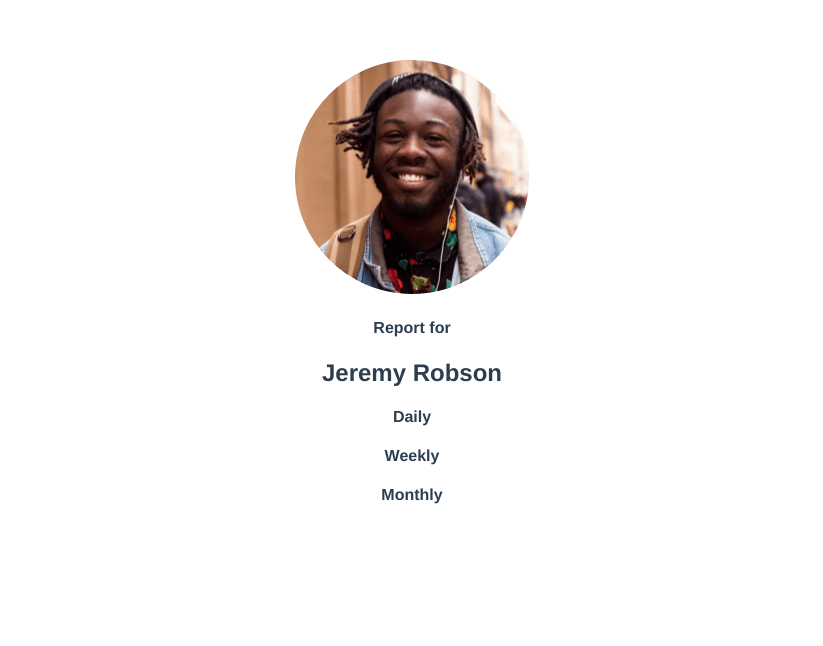
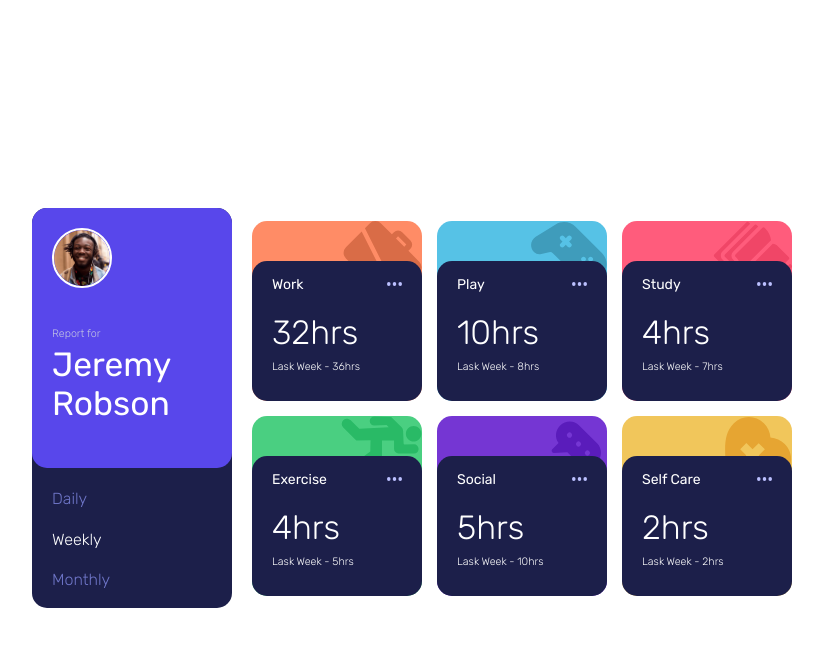
Before and after one commit to Daveamegs/time_tracking_dashboard, a Vue app: page / in a window 1280 px wide. Shown: the top 646 px of the page, without its empty margins (228-1051 px from the left). Built offline with nearby package versions, Linux system fonts and the light colour scheme.

Commit message:
html and css implementation

```diff
--- a/src/App.vue
+++ b/src/App.vue
@@ -1,27 +1,50 @@
 <template>
   <main id="main">
     <ProfileBoard />
+    <TrackBoard />
   </main>
 </template>
 
 <script>
 import ProfileBoard from './components/ProfileBoard.vue'
+import TrackBoard from './components/TrackBoard.vue'
 
 export default {
   name: 'App',
   components: {
-    ProfileBoard
+    ProfileBoard,
+    TrackBoard
   }
 }
 </script>
 
 <style lang="scss">
-#app {
-  font-family: Avenir, Helvetica, Arial, sans-serif;
+@import url('https://fonts.googleapis.com/css2?family=Rubik:wght@300;400;500&display=swap');
+
+
+*{
+  box-sizing: border-box;
+  // margin: 0;
+  // padding: 0;
+}
+#main {
+  font-family: Rubik, sans-serif;
   -webkit-font-smoothing: antialiased;
   -moz-osx-font-smoothing: grayscale;
-  text-align: center;
+  // text-align: center;
   color: #2c3e50;
-  margin-top: 60px;
+  // margin-top: 60px;
+  min-height: 100vh;
+  display: flex;
+  justify-content: center;
+  align-items: center;
+
+  // #profile-board{
+  //   flex: 30%;
+  // }
+
+  // #track-board{
+  //   flex: 70%;
+  // }
 }
 </style>
--- a/src/components/ProfileBoard.vue
+++ b/src/components/ProfileBoard.vue
@@ -1,15 +1,15 @@
 <template>
-  <div class="profile">
-    <section>
+  <div id="profile">
+    <section class="image-container">
       <img src="../assets/image-jeremy.png" alt="" srcset="">
-      <h4>Report for</h4>
-      <h1>Jeremy Robson</h1>
+      <h6 class="report-for">Report for</h6>
+      <h1 class="profile-name">Jeremy Robson</h1>
     </section>
 
-    <section>
-      <h4>Daily</h4>
-      <h4>Weekly</h4>
-      <h4>Monthly</h4>
+    <section class="timeframe">
+      <h4 class="daily">Daily</h4>
+      <h4 class="weekly active">Weekly</h4>
+      <h4 class="monthly">Monthly</h4>
     </section>
   </div>
 </template>
@@ -25,18 +25,76 @@ export default {
 
 <!-- Add "scoped" attribute to limit CSS to this component only -->
 <style scoped lang="scss">
-h3 {
-  margin: 40px 0 0;
-}
-ul {
-  list-style-type: none;
-  padding: 0;
-}
-li {
-  display: inline-block;
-  margin: 0 10px;
-}
-a {
-  color: #42b983;
+#profile{
+  // flex: 30%;
+  background-color: hsl(235, 46%, 20%);
+  border-radius: 15px;
+  height: 400px;
+  margin-right: 20px;
+
+  .image-container{
+    height: 260px;
+    padding: 20px;
+    width: 200px;
+    border-radius: 15px;
+    background-color: hsl(246, 80%, 60%);
+    color: #fff;
+  }
+  .image-container > img{
+    width: 60px;
+    border: 2px solid #fff;
+    border-radius: 50%;
+  }
+
+  .report-for{
+    margin-bottom: 0px;
+    margin-top: 35px;
+    font-weight: 200;
+    color: hsl(236, 33%, 83%);
+  }
+
+  .profile-name{
+    margin-top: 5px;
+    font-size: 2.1em;
+    font-weight: 400;
+  }
+
+
+  .timeframe{
+    padding: 0 20px;
+    color: hsl(235, 45%, 61%);
+
+    .active {
+        color: #fff;
+      }
+    .daily{
+      font-weight: 200;
+      cursor: pointer;
+
+      &:hover{
+        color: #fff;
+      }
+    }
+
+    .weekly {
+      font-weight: 200;
+      cursor: pointer;
+
+      &:hover {
+        color: #fff;
+      }
+    }
+
+    .monthly{
+      font-weight: 200;
+      cursor: pointer;
+
+      &:hover {
+        color: #fff;
+      }
+    }
+
+  }
+
 }
 </style>
--- a/src/components/TrackBoard.vue
+++ b/src/components/TrackBoard.vue
@@ -1,5 +1,89 @@
 <template>
-    <div></div>
+    <section id="trackboard">
+        <!-- Card Layout -->
+        <div id="work" class="outer-card">
+            <div class="inner-card">
+            <div class="activity-menu">
+                <h5 class="card-title">Work</h5>
+                <img class="ellipsis" src="../assets/icon-ellipsis.svg" alt="" srcset="">
+            </div>
+            <div class="hours">
+                <h1 class="current-hours">32hrs</h1>
+                <h6 class="last-week-hours">Lask Week - 36hrs</h6>
+            </div>
+            </div>
+        </div>
+
+        <!-- Card Layout -->
+        <div id="play" class="outer-card">
+            <div class="inner-card">
+                <div class="activity-menu">
+                    <h5 class="card-title">Play</h5>
+                    <img class="ellipsis" src="../assets/icon-ellipsis.svg" alt="" srcset="">
+                </div>
+                <div class="hours">
+                    <h1 class="current-hours">10hrs</h1>
+                    <h6 class="last-week-hours">Lask Week - 8hrs</h6>
+                </div>
+            </div>
+        </div>
+
+        <!-- Card Layout -->
+        <div id="study" class="outer-card">
+            <div class="inner-card">
+                <div class="activity-menu">
+                    <h5 class="card-title">Study</h5>
+                    <img class="ellipsis" src="../assets/icon-ellipsis.svg" alt="" srcset="">
+                </div>
+                <div class="hours">
+                    <h1 class="current-hours">4hrs</h1>
+                    <h6 class="last-week-hours">Lask Week - 7hrs</h6>
+                </div>
+            </div>
+        </div>
+
+        <!-- Card Layout -->
+        <div id="exercise" class="outer-card">
+            <div class="inner-card">
+                <div class="activity-menu">
+                    <h5 class="card-title">Exercise</h5>
+                    <img class="ellipsis" src="../assets/icon-ellipsis.svg" alt="" srcset="">
+                </div>
+                <div class="hours">
+                    <h1 class="current-hours">4hrs</h1>
+                    <h6 class="last-week-hours">Lask Week - 5hrs</h6>
+                </div>
+            </div>
+        </div>
+
+        <!-- Card Layout -->
+        <div id="social" class="outer-card">
+            <div class="inner-card">
+                <div class="activity-menu">
+                    <h5 class="card-title">Social</h5>
+                    <img class="ellipsis" src="../assets/icon-ellipsis.svg" alt="" srcset="">
+                </div>
+                <div class="hours">
+                    <h1 class="current-hours">5hrs</h1>
+                    <h6 class="last-week-hours">Lask Week - 10hrs</h6>
+                </div>
+            </div>
+        </div>
+
+        <!-- Card Layout -->
+        <div id="self-care" class="outer-card">
+            <div class="inner-card">
+                <div class="activity-menu">
+                    <h5 class="card-title">Self Care</h5>
+                    <img class="ellipsis" src="../assets/icon-ellipsis.svg" alt="" srcset="">
+                </div>
+                <div class="hours">
+                    <h1 class="current-hours">2hrs</h1>
+                    <h6 class="last-week-hours">Lask Week - 2hrs</h6>
+                </div>
+            </div>
+        </div>
+    </section>
 </template>
 
 <script>
@@ -10,5 +94,114 @@ export default{
 </script>
 
 <style lang="scss">
+#trackboard{
+    // flex: 65%;
+    display: grid;
+    grid-template-columns: 1fr 1fr 1fr;
+    gap: 15px;
 
+    #work{
+        background-color: hsl(15, 100%, 70%) !important;
+        background-image: url("../assets/icon-work.svg");
+        // background-size: ;
+        background-repeat: no-repeat;
+        background-position: top right;
+    }
+
+    #play{
+        background-color: hsl(195, 74%, 62%);
+        background-image: url("../assets/icon-play.svg");
+        background-repeat: no-repeat;
+        background-position: top right;
+    }
+
+    #study{
+        background-color: hsl(348, 100%, 68%);
+        background-image: url("../assets/icon-study.svg");
+        background-repeat: no-repeat;
+        background-position: top right;
+    }
+
+    #exercise{
+        background-color: hsl(145, 58%, 55%);
+        background-image: url("../assets/icon-exercise.svg");
+        background-repeat: no-repeat;
+        background-position: top right;
+    }
+
+    #social{
+        background-color: hsl(264, 64%, 52%);
+        background-image: url("../assets/icon-social.svg");
+        background-repeat: no-repeat;
+        background-position: top right;
+    }
+
+    #self-care{
+        background-color: hsl(43, 84%, 65%);
+        background-image: url("../assets/icon-self-care.svg");
+        background-repeat: no-repeat;
+        background-position: top right;
+    }
+
+    .outer-card{
+        width: 170px;
+        height: 180px;
+        display: flex;
+        flex-direction: column;
+        align-items: flex-end;
+        margin: 0;
+        // background-color: hsl(15, 100%, 70%);
+        // opacity: 0.2;
+        border-radius: 15px;
+
+        .inner-card{
+            * {
+                margin: 0;
+            }
+            display: flex;
+            flex-direction: column;
+            // justify-content: space-between;
+            width: inherit;
+            height: 140px;
+            background-color: hsl(235, 46%, 20%);
+            color: #fff;
+            padding: 15px 20px;
+            border-radius: 15px;
+            margin-top: 40px;
+
+            .activity-menu{
+                display: flex;
+                justify-content: space-between;
+                margin-bottom: 20px;
+                align-items: center;
+                // font-weight: 300;
+
+                .card-title{
+                    font-size: 14px;
+                    font-weight: 400;
+                }
+
+                .ellipsis{
+                    height: 3.5px;
+                    cursor: pointer;
+                }
+            }
+
+            .hours{
+                font-family: Rubik;
+
+
+                .current-hours{
+                    font-size: 2.1em;
+                    font-weight: 300;
+                }
+
+                .last-week-hours{
+                    margin-top: 8px;
+                    font-weight: 200;
+                }
+            }
+        }
+    }
+}
 </style>
```
